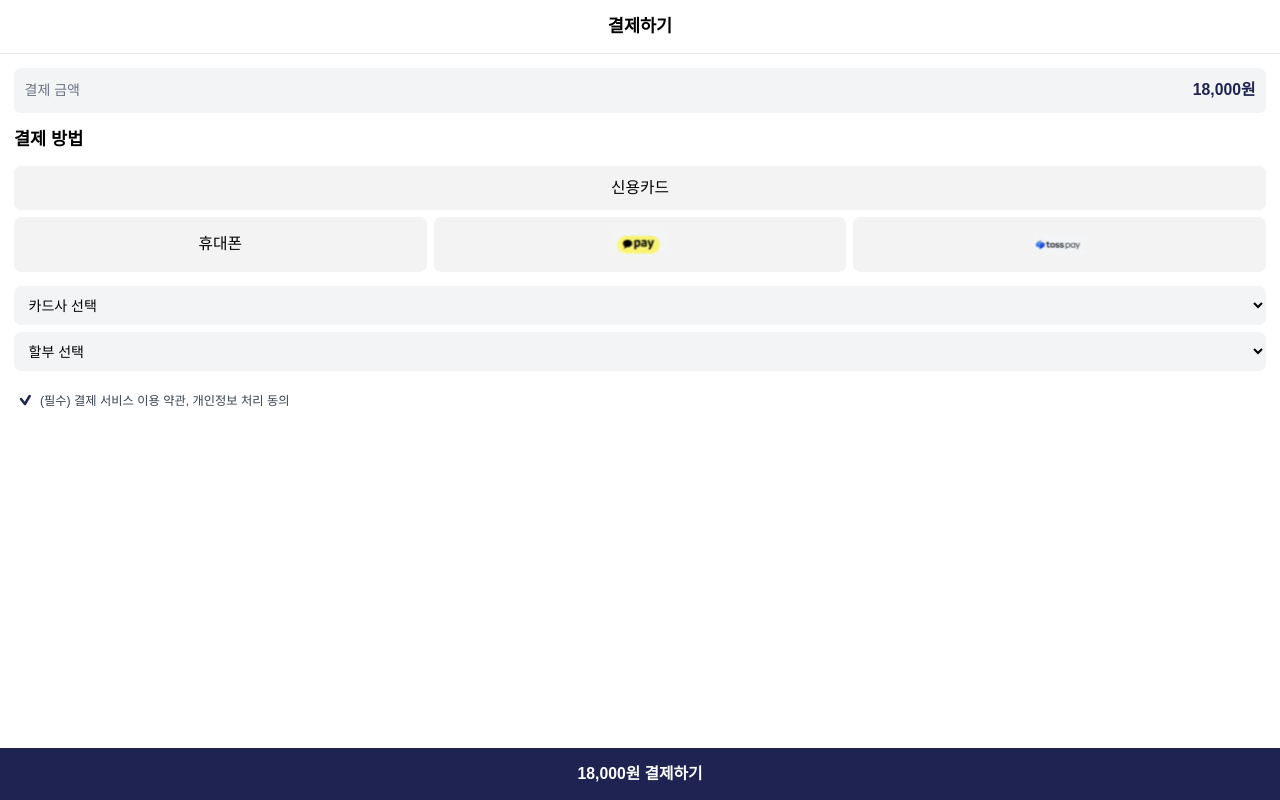
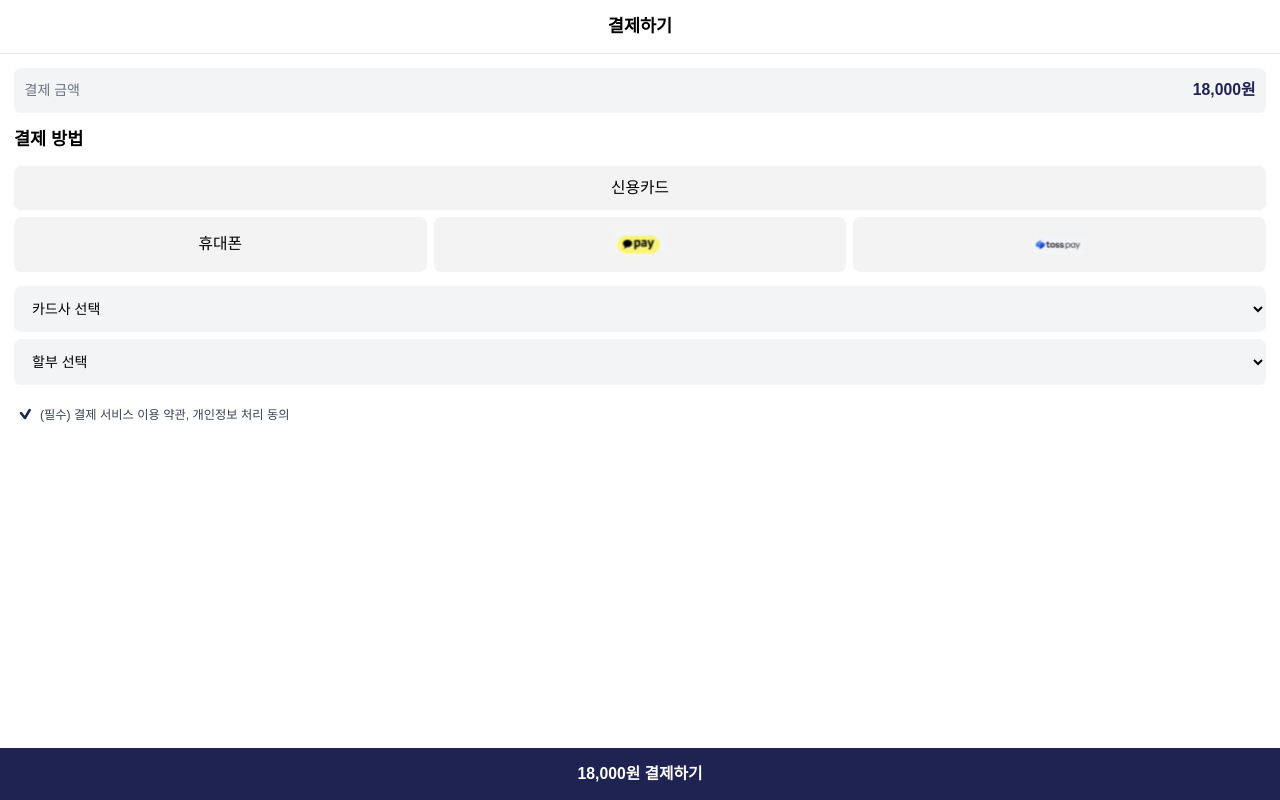
Before and after one commit to 1z-Labs/mytarot-client, a Vue app: page /paymentsMethod in a window 1280 px wide. Built offline with nearby package versions, Linux system fonts and the light colour scheme; a web font is replaced by a local one.

Commit message:
style. 패딩 수정

```diff
--- a/src/views/paymentsMethodScreen.vue
+++ b/src/views/paymentsMethodScreen.vue
@@ -73,13 +73,13 @@ export default {
 
     <!--카드사 / 할부 드롭다운-->
     <div class="flex flex-col gap-2">
-      <select class="bg-gray-100 rounded-lg p-3" v-model="selectedCardCompany">
+      <select class="bg-gray-100 rounded-lg p-4" v-model="selectedCardCompany">
         <option value="" disabled>카드사 선택</option>
         <option value="삼성카드">삼성카드</option>
         <option value="우리카드">우리카드</option>
         <option value="신한카드">신한카드</option>
       </select>
-      <select class="bg-gray-100 rounded-lg p-3" v-model="selectedInstallmentPlan">
+      <select class="bg-gray-100 rounded-lg p-4" v-model="selectedInstallmentPlan">
         <option value="" disabled>할부 선택</option>
         <option value="일시불">일시불</option>
         <option value="1개월">1개월 (무이자)</option>
```
